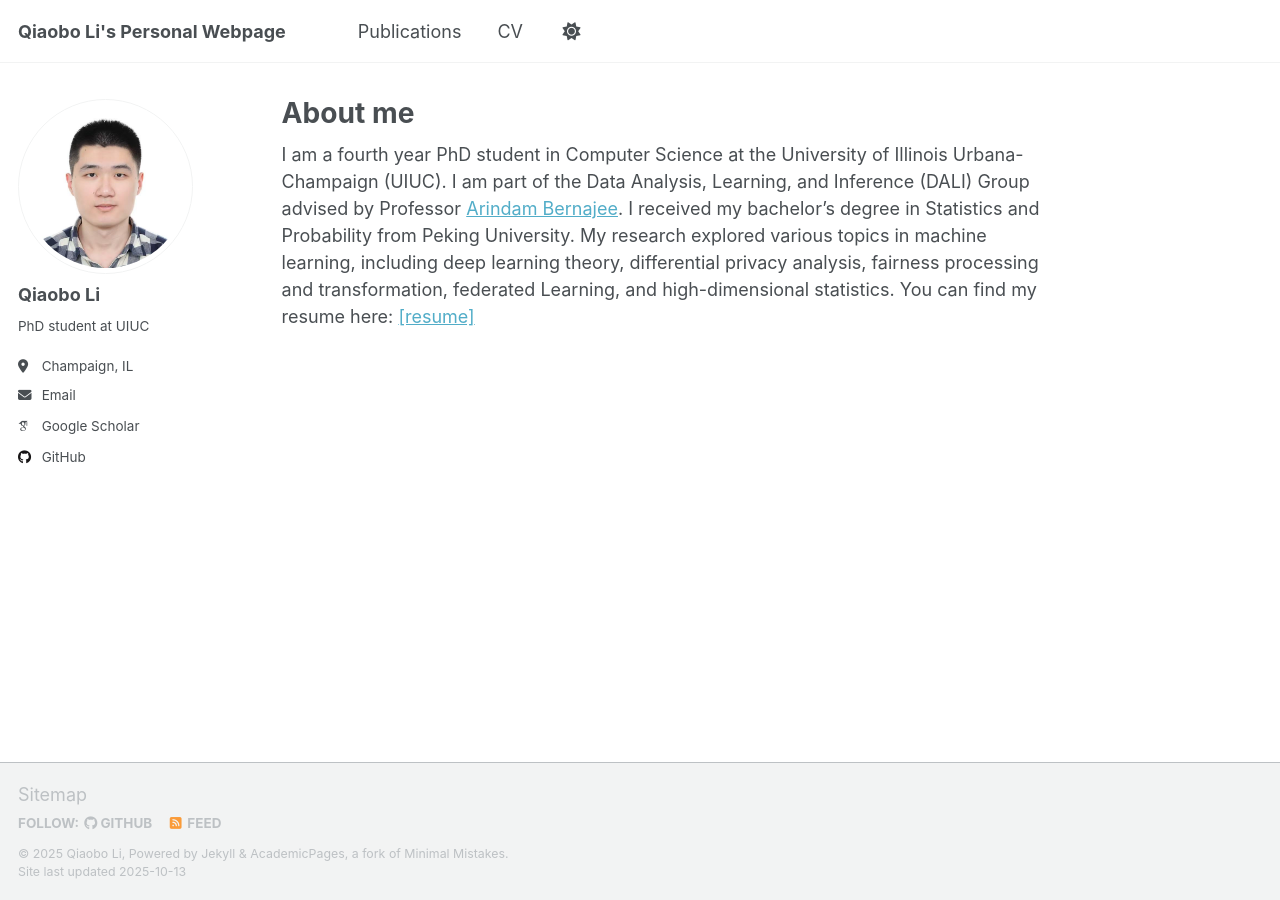
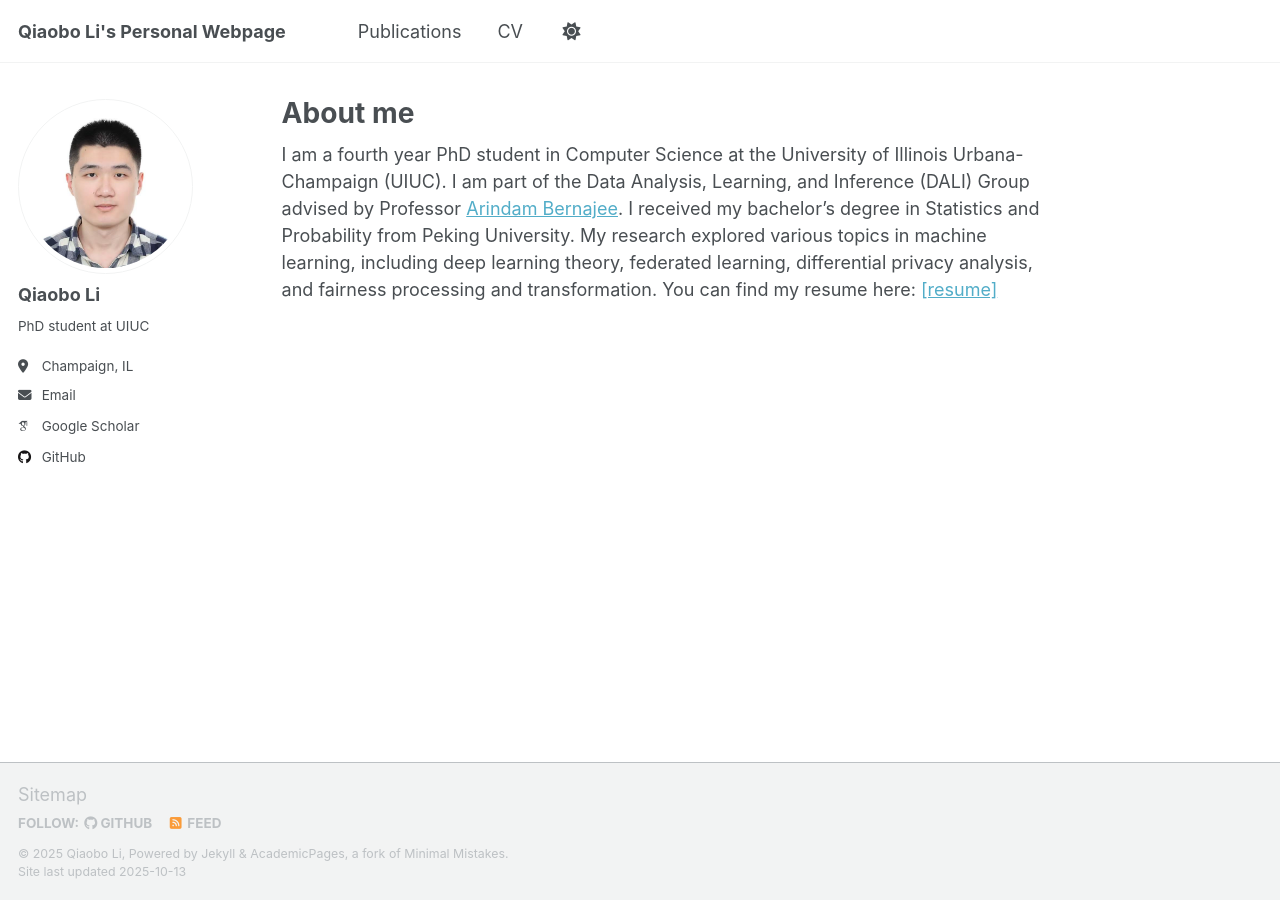
Before and after one commit to JoyceLi0729/joyceli0729.github.io, a Jekyll site: the page built from _pages/about.md, in a window 1280 px wide. Built offline with Jekyll 4.4.1, drawn with Linux system fonts in a browser that asks for light colours; some web fonts are replaced; a script that is not in the unit is left out.

Commit message:
Update about.md

```diff
--- a/_pages/about.md
+++ b/_pages/about.md
@@ -7,4 +7,4 @@ redirect_from:
   - /about.html
 ---
 
-I am a fourth year PhD student in Computer Science at the University of Illinois Urbana-Champaign (UIUC). I am part of the Data Analysis, Learning, and Inference (DALI) Group advised by Professor [Arindam Bernajee](https://arindam.cs.illinois.edu/). I received my bachelor's degree in Statistics and Probability from Peking University. My research explored various topics in machine learning, including deep learning theory, differential privacy analysis, fairness processing and transformation, federated Learning, and high-dimensional statistics. You can find my resume here: [[resume]](https://joyceli0729.github.io/files/Resume(3)6.pdf)
+I am a fourth year PhD student in Computer Science at the University of Illinois Urbana-Champaign (UIUC). I am part of the Data Analysis, Learning, and Inference (DALI) Group advised by Professor [Arindam Bernajee](https://arindam.cs.illinois.edu/). I received my bachelor's degree in Statistics and Probability from Peking University. My research explored various topics in machine learning, including deep learning theory, federated learning, differential privacy analysis, and fairness processing and transformation. You can find my resume here: [[resume]](https://joyceli0729.github.io/files/Resume(3)6.pdf)
```
